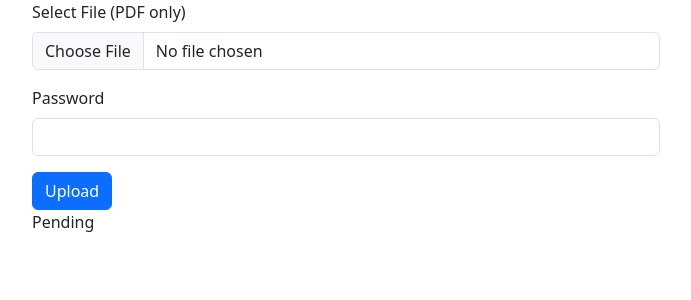
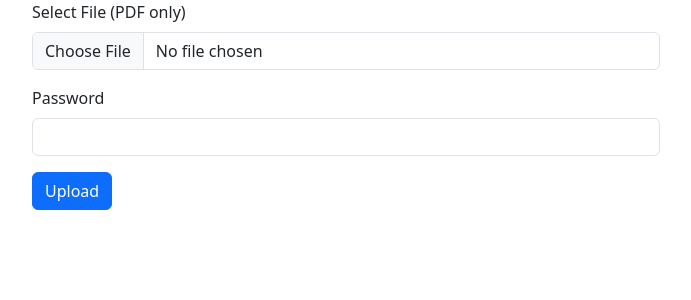
Before and after one commit to bryan-mwas/pesaviz, a React (Vite) app: page / in a window 1280 px wide. Shown: the top 300 px of the page, without its empty margins (294-985 px from the left). Built offline with nearby package versions, Linux system fonts and the light colour scheme; no server answers.

Commit message:
Added Routing

```diff
--- a/package.json
+++ b/package.json
@@ -11,11 +11,13 @@
   },
   "dependencies": {
     "@tanstack/react-query": "^5.22.2",
+    "@types/lodash": "^4.14.202",
     "axios": "^1.6.7",
     "bootstrap": "^5.3.3",
     "lodash": "^4.17.21",
     "react": "^18.2.0",
     "react-dom": "^18.2.0",
+    "react-router-dom": "^6.22.2",
     "reactstrap": "^9.2.2"
   },
   "devDependencies": {
--- a/src/App.tsx
+++ b/src/App.tsx
@@ -1,6 +1,6 @@
 import { Container } from "reactstrap";
 import { QueryClient, QueryClientProvider } from "@tanstack/react-query";
-import { Home } from "./components/Home";
+import { Outlet } from "react-router-dom";
 
 function App() {
   const queryClient = new QueryClient();
@@ -8,7 +8,7 @@ function App() {
   return (
     <QueryClientProvider client={queryClient}>
       <Container fluid className="d-flex justify-content-center">
-        <Home />
+        <Outlet />
       </Container>
     </QueryClientProvider>
   );
--- a/src/components/Dashboard.tsx
+++ b/src/components/Dashboard.tsx
@@ -0,0 +1,14 @@
+import { useEffect } from "react";
+import { Transaction } from "../service/getTaskResult";
+import lo from "lodash";
+
+export function Dashboard() {
+  const report: Transaction[] = JSON.parse(
+    localStorage.getItem("jsonReport") as string
+  );
+  console.log(lo.groupBy(report, "category"));
+
+  useEffect(() => {}, [report]);
+
+  return <p>Dashboard her..</p>;
+}
--- a/src/components/FileUpload.tsx
+++ b/src/components/FileUpload.tsx
@@ -1,6 +1,6 @@
 import { useMutation } from "@tanstack/react-query";
 import React, { useState } from "react";
-import { Form, FormGroup, Label, Input, Button } from "reactstrap";
+import { Form, FormGroup, Label, Input, Button, Alert } from "reactstrap";
 import axiosClient from "../service/axios.instance";
 import axios from "axios";
 
@@ -87,7 +87,7 @@ const FileUpload: React.FC<FileUploadProps> = ({ onUpload }) => {
           onChange={handlePasswordChange}
         />
       </FormGroup>
-      {error && <p className="text-danger">{error}</p>}
+      {error && <Alert color="danger">{error}</Alert>}
       <Button type="submit" color="primary">
         Upload
       </Button>
--- a/src/components/Home.tsx
+++ b/src/components/Home.tsx
@@ -2,11 +2,16 @@ import { Progress } from "reactstrap";
 import { useGetTaskResult } from "../service/getTaskResult";
 import FileUpload from "./FileUpload";
 import { useState } from "react";
+import { Navigate } from "react-router-dom";
 
 export function Home() {
   const [taskID, setTaskID] = useState("");
 
-  const { data, isPending } = useGetTaskResult(taskID);
+  const { data } = useGetTaskResult(taskID);
+
+  if (data?.ready) {
+    localStorage.setItem("jsonReport", JSON.stringify(data.data));
+  }
 
   const handleFileUpload = (taskID: string) => {
     setTaskID(taskID);
@@ -14,7 +19,6 @@ export function Home() {
   return (
     <div className="w-50">
       <FileUpload onUpload={handleFileUpload} />
-      {isPending ? "Pending" : "Else"}
       {data?.state === "PROGRESS" ? (
         <>
           <div className="text-center">Doing Sayans</div>
@@ -30,7 +34,7 @@ export function Home() {
           />
         </>
       ) : data?.ready ? (
-        <pre>{JSON.stringify(data, null, 2)}</pre>
+        <Navigate to={"/report"} />
       ) : null}
     </div>
   );
--- a/src/main.tsx
+++ b/src/main.tsx
@@ -2,9 +2,30 @@ import React from "react";
 import ReactDOM from "react-dom/client";
 import App from "./App.tsx";
 import "bootstrap/dist/css/bootstrap.min.css";
+import { RouterProvider, createBrowserRouter } from "react-router-dom";
+import { Home } from "./components/Home.tsx";
+import { Dashboard } from "./components/Dashboard.tsx";
+
+const router = createBrowserRouter([
+  {
+    path: "/",
+    element: <App />,
+    errorElement: <p>Dang! Page doesn't exist</p>,
+    children: [
+      {
+        path: "/",
+        element: <Home />,
+      },
+      {
+        path: "/report",
+        element: <Dashboard />,
+      },
+    ],
+  },
+]);
 
 ReactDOM.createRoot(document.getElementById("root")!).render(
   <React.StrictMode>
-    <App />
+    <RouterProvider router={router} />
   </React.StrictMode>
 );
--- a/src/service/getTaskResult.ts
+++ b/src/service/getTaskResult.ts
@@ -1,19 +1,21 @@
 import { useQuery } from "@tanstack/react-query";
 import axiosClient from "./axios.instance";
 import { API_URL } from "../utils/constant";
+
+export interface Transaction {
+  category: string;
+  completion_time: string;
+  amount: string;
+  recipient_id: string;
+  recipient_name: string;
+}
 
 export type TaskResult = {
   state: string;
   info?: { done: string; total: string };
   ready?: boolean;
   successful?: string;
-  data?: {
-    category: string;
-    completion_time: string;
-    amount: string;
-    recipient_id: string;
-    recipient_name: string;
-  };
+  data?: Transaction[];
 };
 
 export const useGetTaskResult = (taskID: string) => {
```
Also changed, not shown: src/components/Modal.tsx (added, +18 -0 lines), 1 other file (tests, documents, lock files or other folders).
